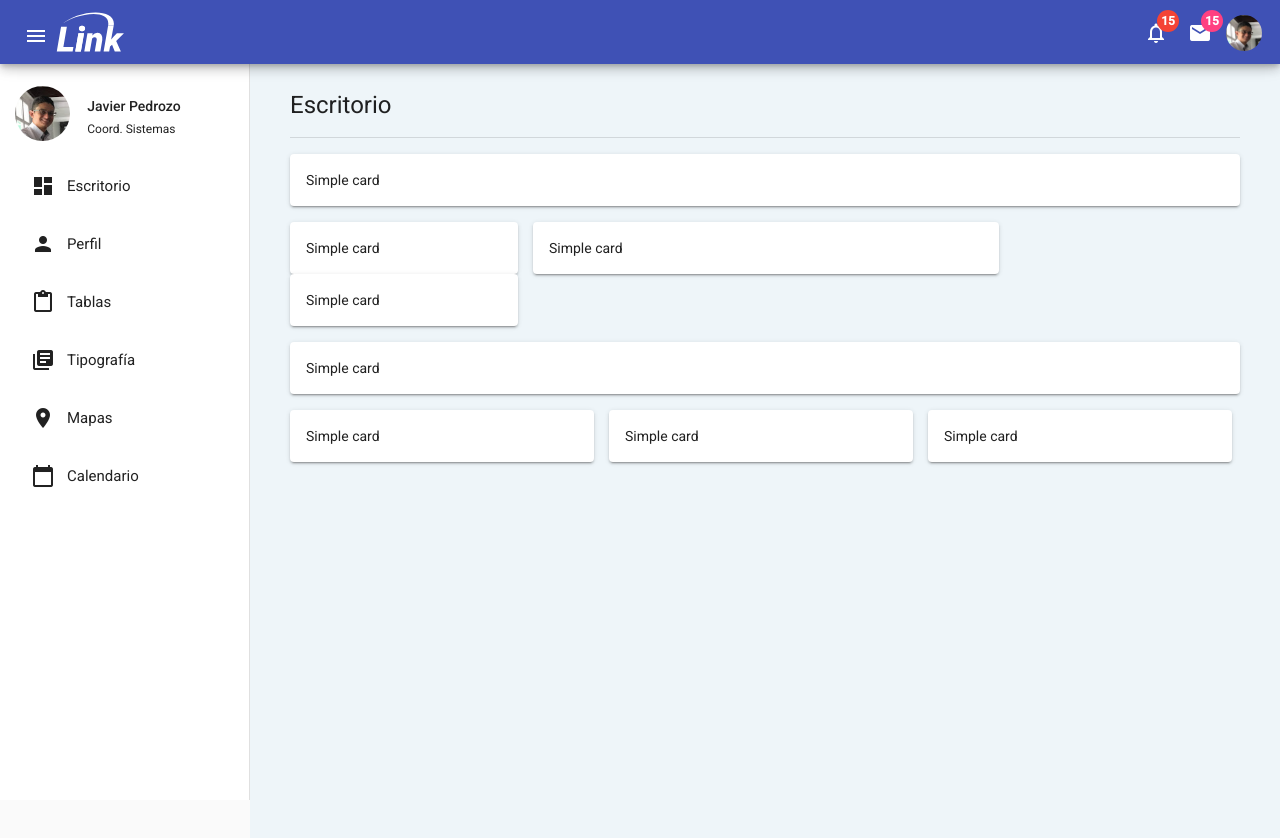
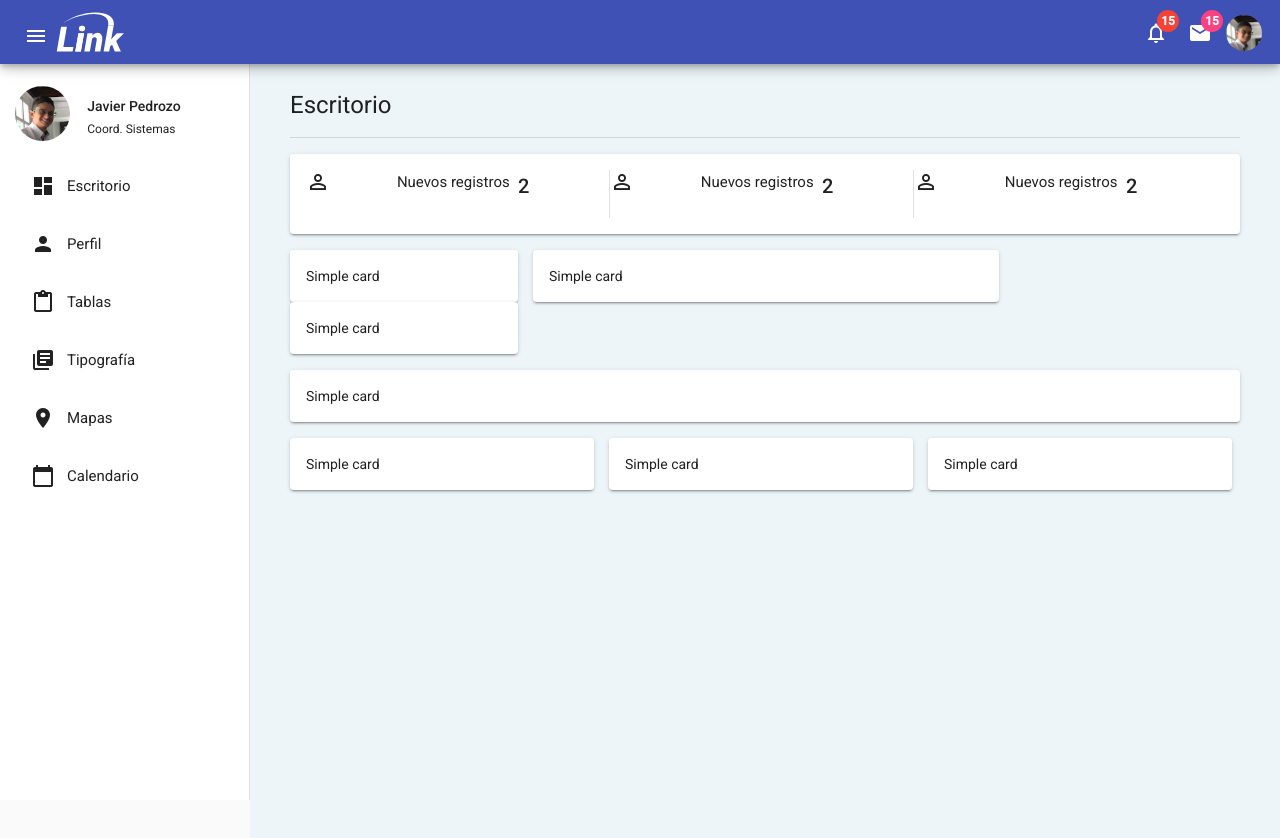
Before and after one commit to pedrozopayares/link, an Angular app: page /dashboard in a window 1280 px wide. Shown: the top 838 px of the page. Built offline with nearby package versions, Linux system fonts and the light colour scheme.

Commit message:
Example content added to Dashboard cards

```diff
--- a/src/app/pages/dashboard/dashboard.component.html
+++ b/src/app/pages/dashboard/dashboard.component.html
@@ -137,9 +137,57 @@
 
       <!-- Angular material cards -->
       <div fxLayout="row wrap" fxLayoutAlign="start start" fxLayoutGap="15px" class="my-4">
-        <div fxFlex="100%">
-          <mat-card class="mat-elevation-z2">Simple card</mat-card>
-        </div>
+        <div fxFlex="100%">                       <!-- Row    -->
+          <mat-card class="mat-elevation-z2">
+            <div fxFlex="33%">                    <!-- Column -->
+              <div fxFlex="30%">
+                <span class="material-icons">
+                  perm_identity
+                </span>
+              </div>
+              <div fxFlex="40%">
+                <h4>
+                  Nuevos registros
+                </h4>
+              </div>
+              <div fxFlex="30%">
+                <h2>2</h2>
+              </div>
+            </div>
+            <mat-divider [vertical]="true"></mat-divider>
+            <div fxFlex="33%">                    <!-- Column -->
+              <div fxFlex="30%">
+                <span class="material-icons">
+                  perm_identity
+                </span>
+              </div>
+              <div fxFlex="40%">
+                <h4>
+                  Nuevos registros
+                </h4>
+              </div>
+              <div fxFlex="30%">
+                <h2>2</h2>
+              </div>
+            </div>
+            <mat-divider [vertical]="true"></mat-divider>
+            <div fxFlex="33%">                    <!-- Column -->
+              <div fxFlex="30%">
+                <span class="material-icons">
+                  perm_identity
+                </span>
+              </div>
+              <div fxFlex="40%">
+                <h4>
+                  Nuevos registros
+                </h4>
+              </div>
+              <div fxFlex="30%">
+                <h2>2</h2>
+              </div>
+            </div>
+          </mat-card>
+        </div>                                    <!-- /Row    -->
       </div>
 
       <!-- Angular material cards -->
```
